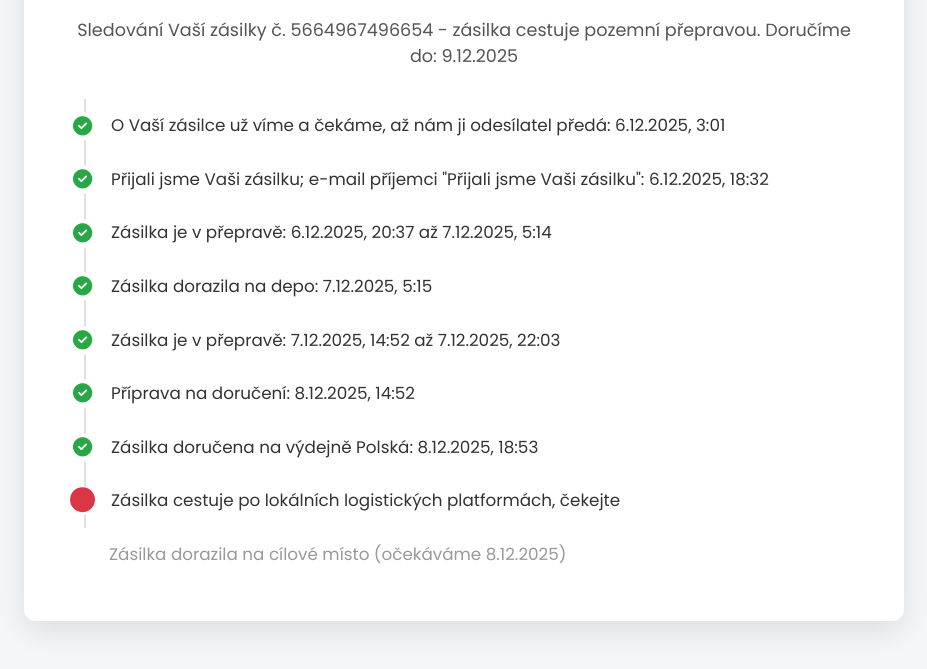
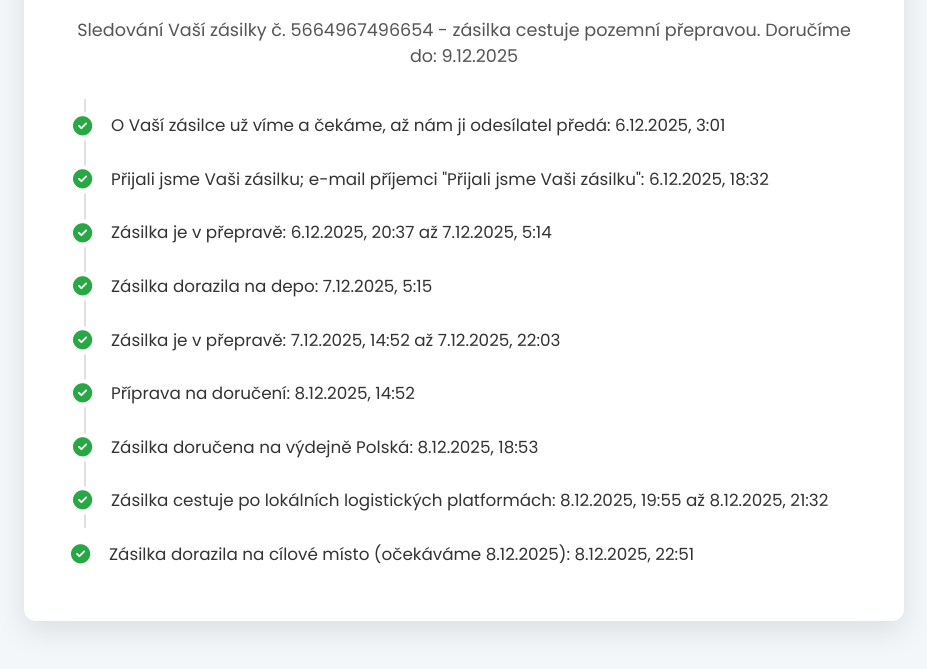
Before and after one commit to NTS-windows-tools/objednavka-2-5664967496654, a plain HTML site: page index.html in a window 1280 px wide. Shown: the part 183-852 px from the top of the page, without its empty margins (176-1103 px from the left). Drawn offline with Linux system fonts and the light colour scheme.

Commit message:
Update index.html

```diff
--- a/index.html
+++ b/index.html
@@ -52,14 +52,14 @@
                 <p>Zásilka doručena na výdejně Polská: 8.12.2025, 18:53</p>
             </div>
 
-            <div class="timeline-item" data-status="ceka" data-index="7">
+            <div class="timeline-item" data-status="hotovo" data-index="7">
                 <span class="status-icon"></span>
-                <p>Zásilka cestuje po lokálních logistických platformách, čekejte</p>
+                <p>Zásilka cestuje po lokálních logistických platformách: 8.12.2025, 19:55 až 8.12.2025, 21:32</p>
             </div>
 
-            <div class="timeline-item" data-status="ceka" data-index="8">
+            <div class="timeline-item" data-status="hotovo" data-index="8">
                 <span class="status-icon"></span>
-                <p>Zásilka dorazila na cílové místo (očekáváme 8.12.2025)</p>
+                <p>Zásilka dorazila na cílové místo (očekáváme 8.12.2025): 8.12.2025, 22:51</p>
             </div>
 
         </div>
```
